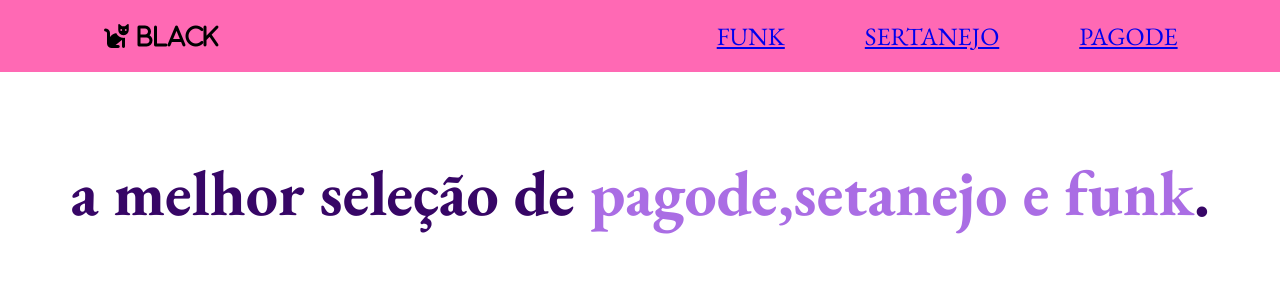
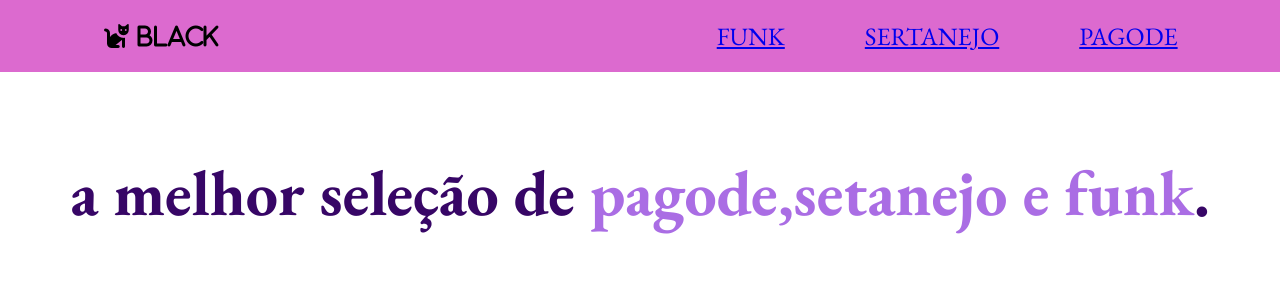
Before and after one commit to rosset100porcentomidia/site-de-musicas, a plain HTML site: page index.html in a window 1280 px wide. Shown: the top 288 px of the page. Drawn offline with nearby package versions, Linux system fonts and the light colour scheme.

Commit message:
fgjcfjcfj

```diff
--- a/style.css
+++ b/style.css
@@ -26,7 +26,7 @@ font-family: "EB Garamond", sans-serif;
 header {
   width: 100%;
   padding: 20px 8%;
-  background-color: hotpink;
+  background-color: var(--cor-primaria-2);
   position: fixed;
   top: 0%;
   left: 0%;
```
